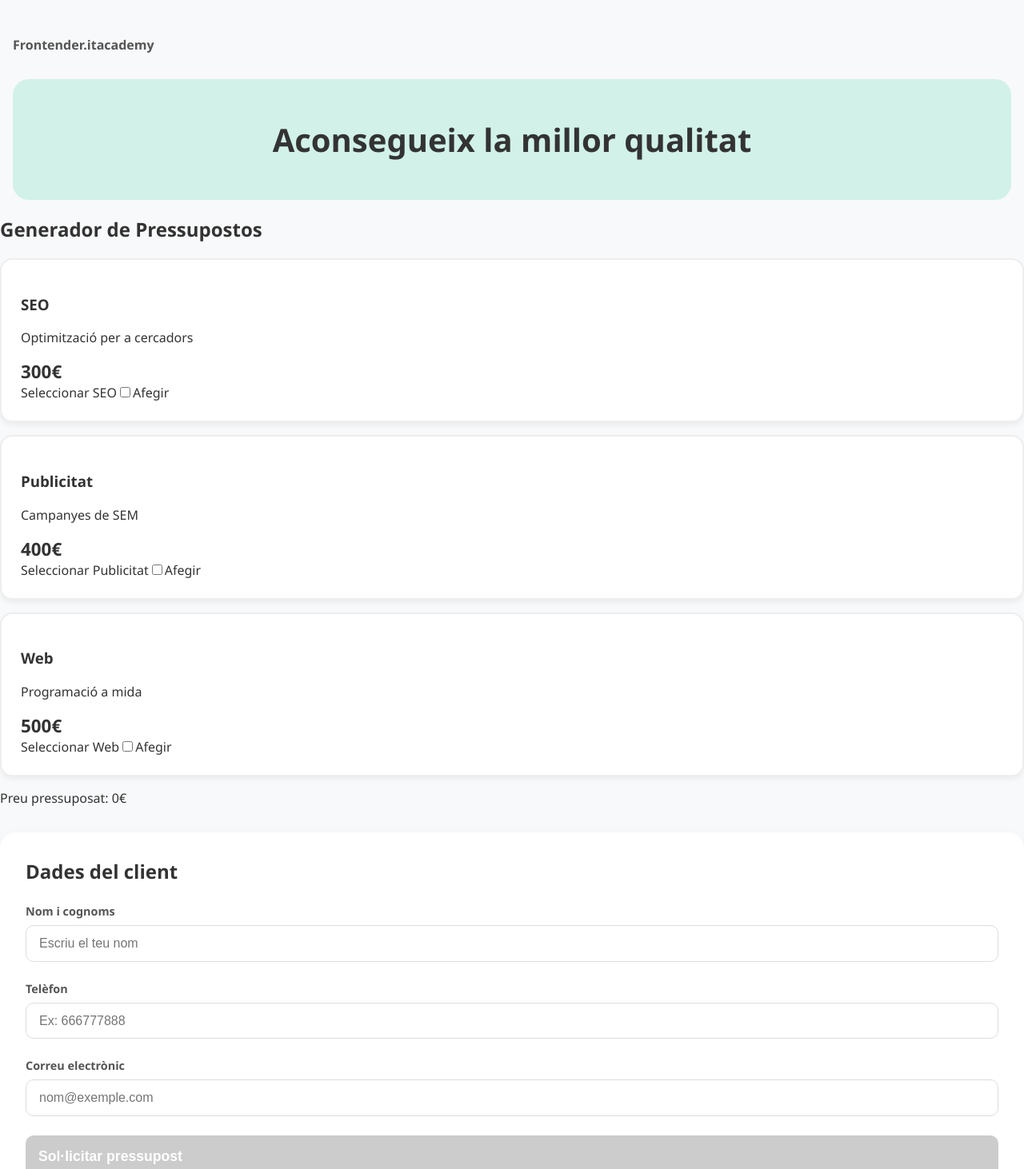
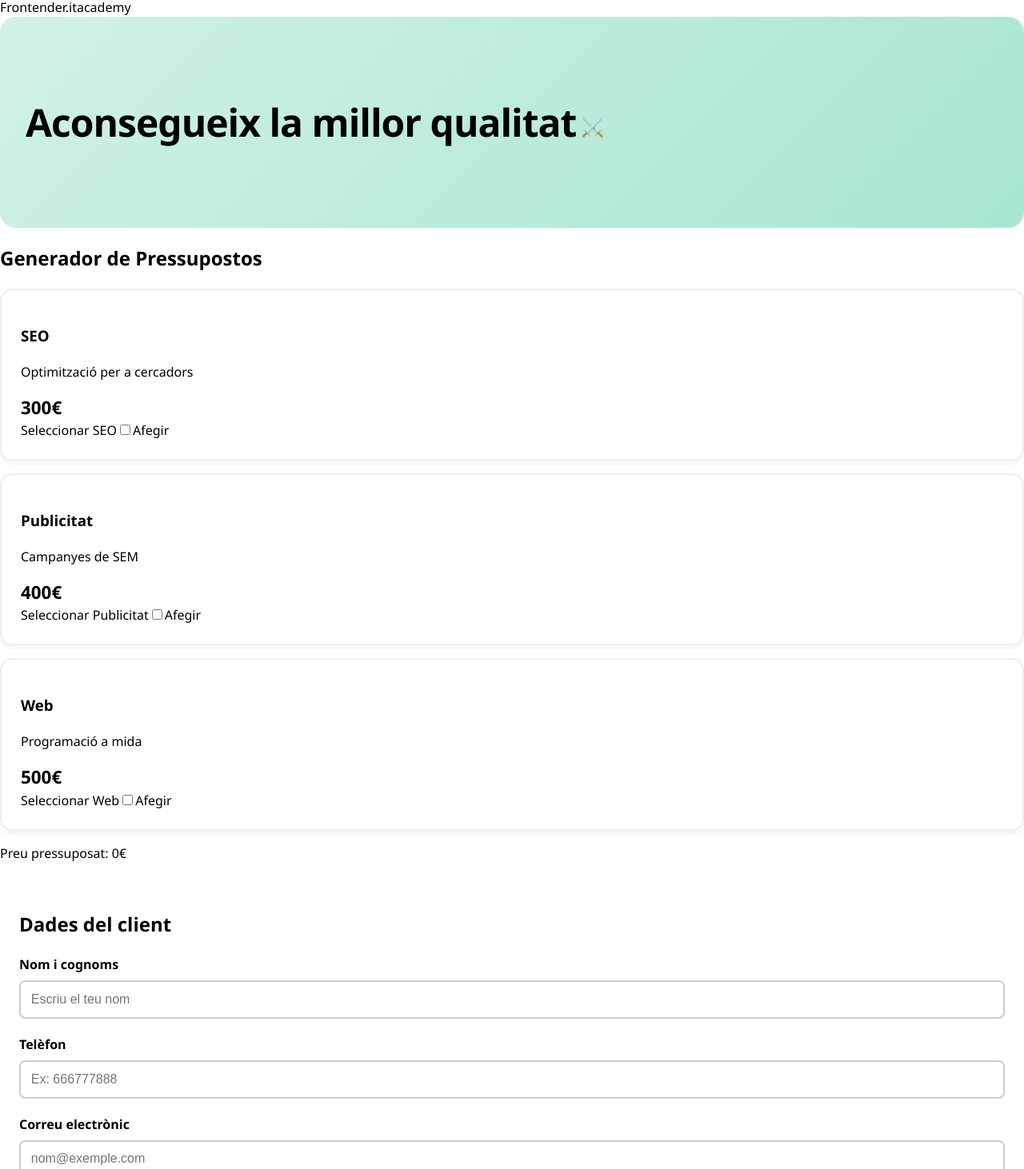
Before and after one commit to isahun/Projecte2_Budget, an Angular app: page / in a window 1280 px wide. Shown: the part 3-1465 px from the top of the page at 80% size. Built offline with nearby package versions, Linux system fonts and the light colour scheme; no server answers; the database is empty.

Commit message:
style: global and component restyling in process, commit to keep working on another device

```diff
--- a/src/app/components/budget-card/budget-card.css
+++ b/src/app/components/budget-card/budget-card.css
@@ -1,51 +1,33 @@
 .budget-item {
-  background-color: white;
-  border-radius: 15px;
-  padding: 1.5rem;
+  background: var(--bg-card);
+  border-radius: var(--radius);
+  padding: 1.2rem;
   margin-bottom: 1rem;
-  box-shadow: 0 4px 12px rgba(0, 0, 0, 0.05);
-  display: grid;
-  grid-template-columns: 2fr 1.5fr 1fr; /* Tres columnes: Client, Serveis, Preu */
-  align-items: center;
+  box-shadow: var(--shadow);
+  border-left: 6px solid var(--primary);
+  display: flex;
+  flex-direction: column; /* Stacked en mòbil */
   gap: 1rem;
-  border-left: 5px solid #00c091; /* El verd que identifica un pressupost tancat */
 }
 
-.client-info h3 {
-  margin: 0;
-  font-size: 1.1rem;
-  color: #333;
+@media (min-width: 600px) {
+  .budget-item {
+    flex-direction: row;
+    justify-content: space-between;
+    align-items: center;
+  }
 }
 
-.client-info p {
-  margin: 0.2rem 0 0;
-  font-size: 0.85rem;
-  color: #777;
+.client-info h3 { margin: 0; font-size: 1.2rem; }
+.total-amount { font-size: 1.5rem; font-weight: 800; color: var(--text-main); }
+
+.delete-icon {
+  background: none;
+  border: 1px solid #ddd;
+  padding: 0.5rem;
+  border-radius: 50%;
+  cursor: pointer;
+  transition: all 0.2s;
 }
 
-.services-list {
-  font-size: 0.9rem;
-}
-
-.services-list ul {
-  margin: 0.3rem 0 0;
-  padding-left: 1.2rem;
-  color: #555;
-}
-
-.price-info {
-  text-align: right;
-}
-
-.price-info p {
-  margin: 0;
-  font-size: 0.9rem;
-  color: #888;
-}
-
-.total-amount {
-  display: block;
-  font-size: 1.3rem;
-  font-weight: 800;
-  color: #333;
-}
+.delete-icon:hover { background: #fee; border-color: var(--error); }
--- a/src/app/components/budget-form/budget-form.css
+++ b/src/app/components/budget-form/budget-form.css
@@ -1,79 +1,52 @@
 .form-container {
-  background-color: white;
-  padding: 2rem;
-  border-radius: 20px;
-  box-shadow: 0 10px 25px rgba(0, 0, 0, 0.05);
-  margin-top: 2rem;
-}
-
-h2 {
-  margin-top: 0;
-  margin-bottom: 1.5rem;
-  font-size: 1.5rem;
-  color: #333;
+  background: var(--bg-card);
+  padding: 1.5rem;
+  border-radius: var(--radius);
+  box-shadow: var(--shadow);
 }
 
 .field {
-  margin-bottom: 1.5rem;
-  display: flex;
-  flex-direction: column;
-  gap: 0.5rem;
+  margin-bottom: 1.25rem;
 }
 
 label {
-  font-weight: 600;
-  font-size: 0.9rem;
-  color: #555;
+  display: block;
+  font-weight: 700;
+  margin-bottom: 0.5rem;
 }
 
 input {
-  padding: 0.8rem 1rem;
-  border: 1px solid #ddd;
-  border-radius: 10px;
+  width: 100%;
+  padding: 0.8rem;
+  border: 2px solid #ccc; /* Bordes més gruixuts per visibilitat */
+  border-radius: 8px;
   font-size: 1rem;
-  transition: border-color 0.3s ease;
 }
 
 input:focus {
-  outline: none;
-  border-color: #00c091; /* El verd del projecte */
-  box-shadow: 0 0 0 3px rgba(0, 192, 145, 0.1);
+  border-color: var(--primary);
 }
 
-/* Estils per als errors (Accessibilitat visual) */
-.error {
-  color: #dc3545;
-  font-size: 0.8rem;
-  font-weight: 500;
+.error-message {
+  color: var(--error);
+  font-size: 0.875rem;
+  margin-top: 0.25rem;
+  font-weight: 600;
 }
 
-input.ng-invalid.ng-touched {
-  border-color: #dc3545;
-}
-
-/* El botó d'acció */
 .btn-submit {
   width: 100%;
   padding: 1rem;
-  background-color: #00c091;
+  background-color: var(--primary);
   color: white;
   border: none;
-  border-radius: 10px;
-  font-size: 1.1rem;
-  font-weight: bold;
+  border-radius: 8px;
+  font-weight: 700;
   cursor: pointer;
-  transition: background-color 0.3s ease, transform 0.2s ease;
   display: flex;
   justify-content: space-between;
-  align-items: center;
+  transition: background 0.2s;
 }
 
-.btn-submit:hover:not(:disabled) {
-  background-color: #00a87d;
-  transform: translateY(-2px);
-}
-
-.btn-submit:disabled {
-  background-color: #ccc;
-  cursor: not-allowed;
-}
+.btn-submit:hover:not(:disabled) { background-color: var(--primary-hover); }
+.btn-submit:disabled { opacity: 0.6; cursor: not-allowed; }
--- a/src/app/components/header/header.css
+++ b/src/app/components/header/header.css
@@ -1,29 +1,20 @@
-.hero-banner {
-  margin-top: 2rem;
-}
-
-.brand-name {
-  padding: 1rem 1rem;
-}
-
 .hero-content {
-  background-color: #d1f1e9;
-  padding: 3rem 1rem;
-  border-radius: 20px;
-  text-align: center;
-  margin: 1rem 1rem;
+  background: linear-gradient(135deg, #d1f1e9 0%, #a8e6cf 100%);
+  padding: 4rem 2rem;
+  border-radius: var(--radius-lg);
+  position: relative;
+  overflow: hidden;
 }
 
 h1 {
-  font-size: 2.5rem;
-  font-weight: 800;
-  color: #333; /* Gris fosc per a bon contrast sobre el verd clar */
-  margin: 0;
+  font-size: 3rem; /* Una mica més gran */
+  letter-spacing: -1px;
 }
 
-.brand-name {
-  display: block;
-  font-weight: bold;
-  margin-bottom: 1rem;
-  color: #555;
+/* Un detall discret: l'ombra del títol */
+h1::after {
+  content: " ⚔️"; /* Picada d'ullet al Senyor dels Anells */
+  font-size: 1.5rem;
+  vertical-align: middle;
+  opacity: 0.6;
 }
--- a/src/app/components/home/home.css
+++ b/src/app/components/home/home.css
@@ -0,0 +1,26 @@
+.home-container {
+  display: flex;
+  flex-direction: column; /* Mòbil: Tot un sota l'altre */
+  gap: 2rem;
+  padding: 1rem;
+  max-width: 1200px;
+  margin: 0 auto;
+}
+
+/* BREAKPOINT 1: Tablets (768px) */
+@media (min-width: 768px) {
+  .home-container {
+    padding: 2rem;
+  }
+}
+
+/* BREAKPOINT 2: Desktop (1024px) */
+@media (min-width: 1024px) {
+  .home-container {
+    flex-direction: row; /* Dues columnes */
+    align-items: flex-start;
+  }
+
+  app-budget-form { flex: 1.2; } /* Formulari una mica més ample */
+  app-budget-history { flex: 0.8; position: sticky; top: 2rem; }
+}
--- a/src/app/components/info-modal/info-modal.css
+++ b/src/app/components/info-modal/info-modal.css
@@ -1,28 +1,30 @@
 .overlay {
   position: fixed;
-  top: 0; left: 0;
-  width: 100vw; height: 100vh;
-  background: rgba(0, 0, 0, 0.4); /* Efecte fosc de fons */
-  backdrop-filter: blur(4px);    /* Blur modern! */
+  inset: 0; /* Ocupa tot */
+  background: rgba(0, 0, 0, 0.6);
+  backdrop-filter: blur(4px);
   display: flex;
   align-items: center;
   justify-content: center;
-  z-index: 9999;
+  z-index: 10000;
+  padding: 1rem;
 }
 
 .modal {
   background: white;
   padding: 2rem;
-  border-radius: 20px;
-  max-width: 400px;
-  width: 90%;
-  position: relative;
-  box-shadow: 0 10px 25px rgba(0,0,0,0.1);
+  border-radius: var(--radius);
+  max-width: 500px;
+  width: 100%;
+  box-shadow: 0 20px 40px rgba(0,0,0,0.2);
 }
 
 .close-btn {
-  position: absolute;
-  top: 10px; right: 15px;
-  border: none; background: none;
-  font-size: 1.5rem; cursor: pointer;
+  float: right;
+  border: none;
+  background: #eee;
+  padding: 0.5rem 0.8rem;
+  border-radius: 4px;
+  cursor: pointer;
+  font-weight: bold;
 }
--- a/src/styles.css
+++ b/src/styles.css
@@ -1,8 +1,47 @@
-/* You can add global styles to this file, and also import other style files */
+:root {
+  /* Colors Primaris */
+  --color-primary: #00c091;
+  --color-primary-hover: #00a87d;
+  --color-primary-light: rgba(0, 192, 145, 0.1);
+  --color-primary-bg: #f9fffdfa;
+
+  /* Paleta de Grisos (Contrast i Jerarquia) */
+  --color-dark: #333333;
+  --color-text: #555555;
+  --color-muted: #777777;
+  --color-light-gray: #dddddd;
+  --color-border: #eeeeee;
+  --color-bg-body: #f8f9fa;
+
+  /* Semàntica */
+  --color-error: #dc3545;
+  --color-white: #ffffff;
+
+  /* Layout i Ombres */
+  --shadow-sm: 0 4px 6px rgba(0, 0, 0, 0.05);
+  --shadow-md: 0 4px 12px rgba(0, 0, 0, 0.05);
+  --shadow-lg: 0 10px 25px rgba(0, 0, 0, 0.05);
+  --radius-sm: 10px;
+  --radius-md: 15px;
+  --radius-lg: 20px;
+
+  /* Tipografia */
+  --font-main: 'Segoe UI', Roboto, Helvetica, Arial, sans-serif;
+}
+
+* { box-sizing: border-box; }
+
 body {
+  font-family: var(--font-main);
+  background-color: var(--bg-body);
+  color: var(--text-main);
   margin: 0;
-  height: 100%;
-  font-family: 'Segoe UI', Tahoma, Geneva, Verdana, sans-serif;
-  background-color: #f8f9fa;
-  color: #333;
+  line-height: 1.5;
+  font-size: 16px; /* Base per accessibilitat */
 }
+
+/* Accessibilitat: Navegació per teclat */
+:focus-visible {
+  outline: 3px solid var(--primary);
+  outline-offset: 2px;
+}
```
